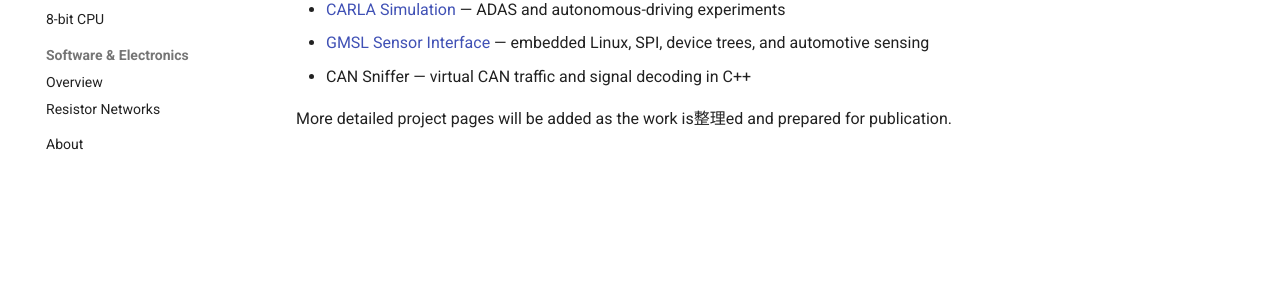
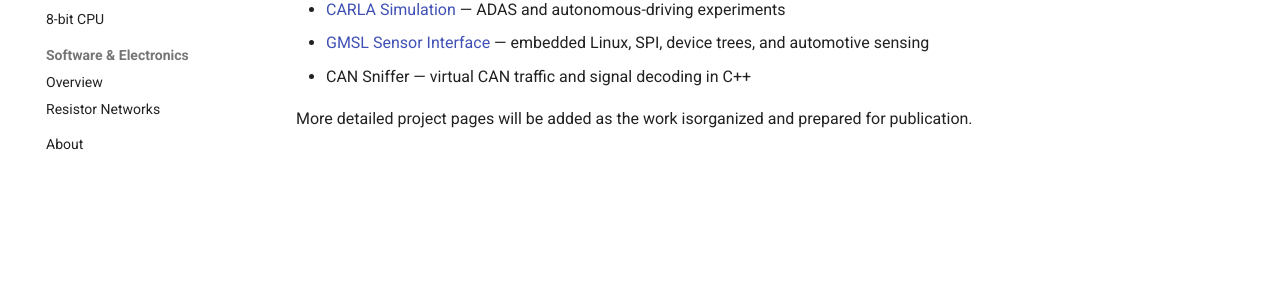
Before and after one commit to mcquerol/mcquerol.github.io, an MkDocs documentation site: the page built from docs-source/automotive/index.md, in a window 1280 px wide. Shown: the part 325-625 px from the top of the page. Built offline with MkDocs 1.6.1 and Material for MkDocs 9.7.7, drawn with Linux system fonts in a browser that asks for light colours; comment, search, counter and statistics services are not loaded.

Commit message:
Polish docs-source/automotive/index.md

```diff
--- a/docs-source/automotive/index.md
+++ b/docs-source/automotive/index.md
@@ -8,4 +8,4 @@
 - [GMSL Sensor Interface](gmsl.md) — embedded Linux, SPI, device trees, and automotive sensing
 - CAN Sniffer — virtual CAN traffic and signal decoding in C++
 
-More detailed project pages will be added as the work is整理ed and prepared for publication.
+More detailed project pages will be added as the work isorganized and prepared for publication.
```
